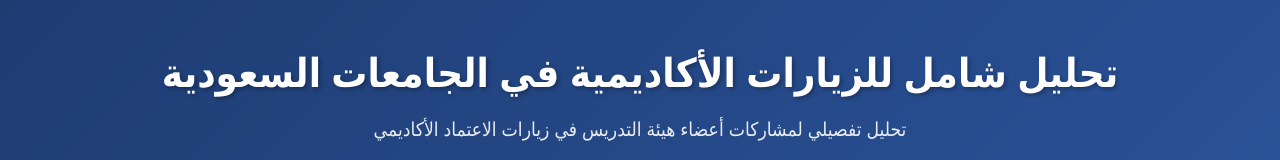
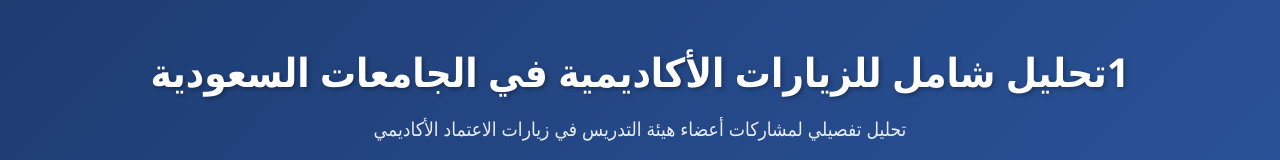
Before and after one commit to Mosab72/Mosab71, a plain HTML site: page index.html in a window 1280 px wide. Shown: the top 160 px of the page. Drawn offline with Linux system fonts and the light colour scheme.

Commit message:
Update index.html

```diff
--- a/index.html
+++ b/index.html
@@ -3,12 +3,12 @@
 <head>
     <meta charset="UTF-8">
     <meta name="viewport" content="width=device-width, initial-scale=1.0">
-    <title>تحليل بيانات الزيارات الأكاديمية للجامعات السعودية</title>
+    <title>1تحليل بيانات الزيارات الأكاديمية للجامعات السعودية</title>
     <link rel="stylesheet" href="styles.css">
 </head>
 <body>
     <header>
-        <h1>تحليل شامل للزيارات الأكاديمية في الجامعات السعودية</h1>
+        <h1> 1تحليل شامل للزيارات الأكاديمية في الجامعات السعودية</h1>
         <p class="subtitle">تحليل تفصيلي لمشاركات أعضاء هيئة التدريس في زيارات الاعتماد الأكاديمي</p>
     </header>
 
```
